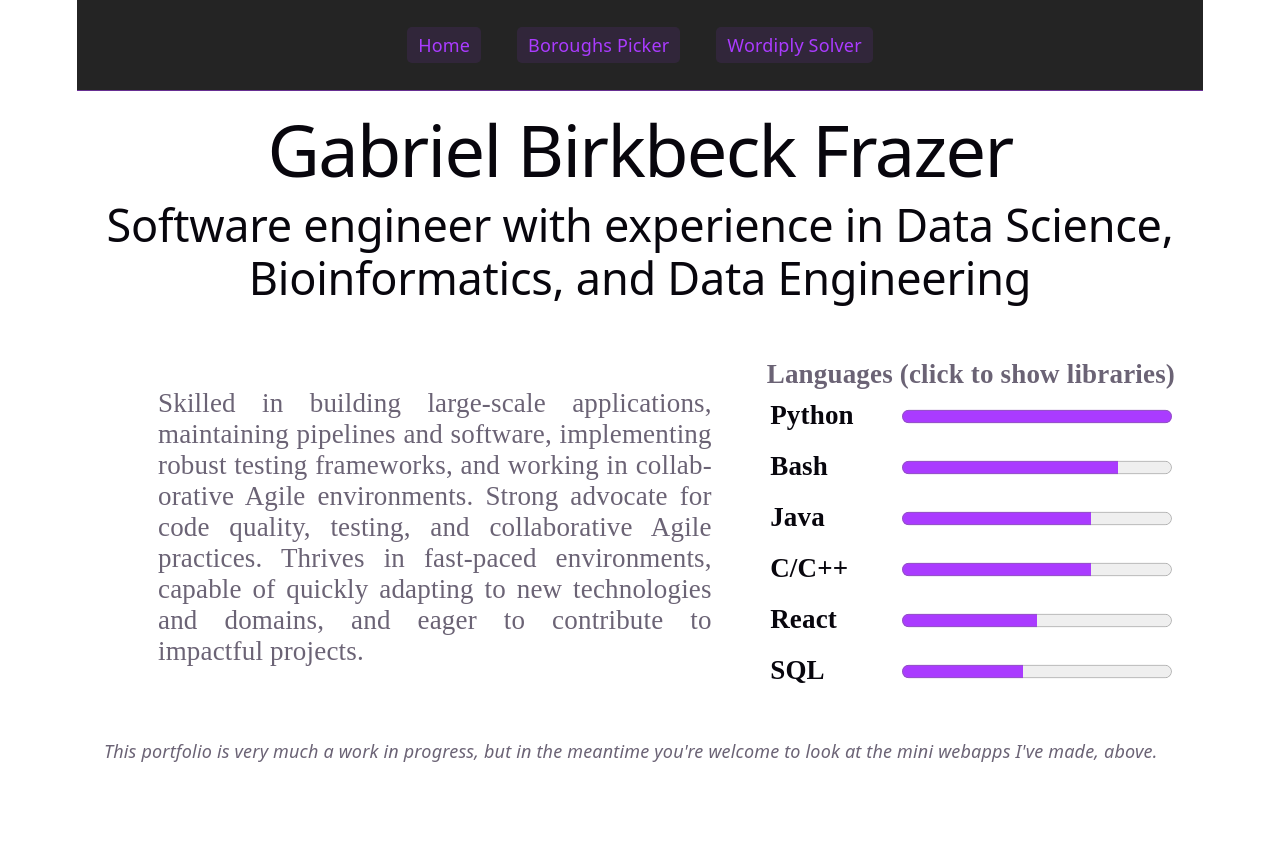
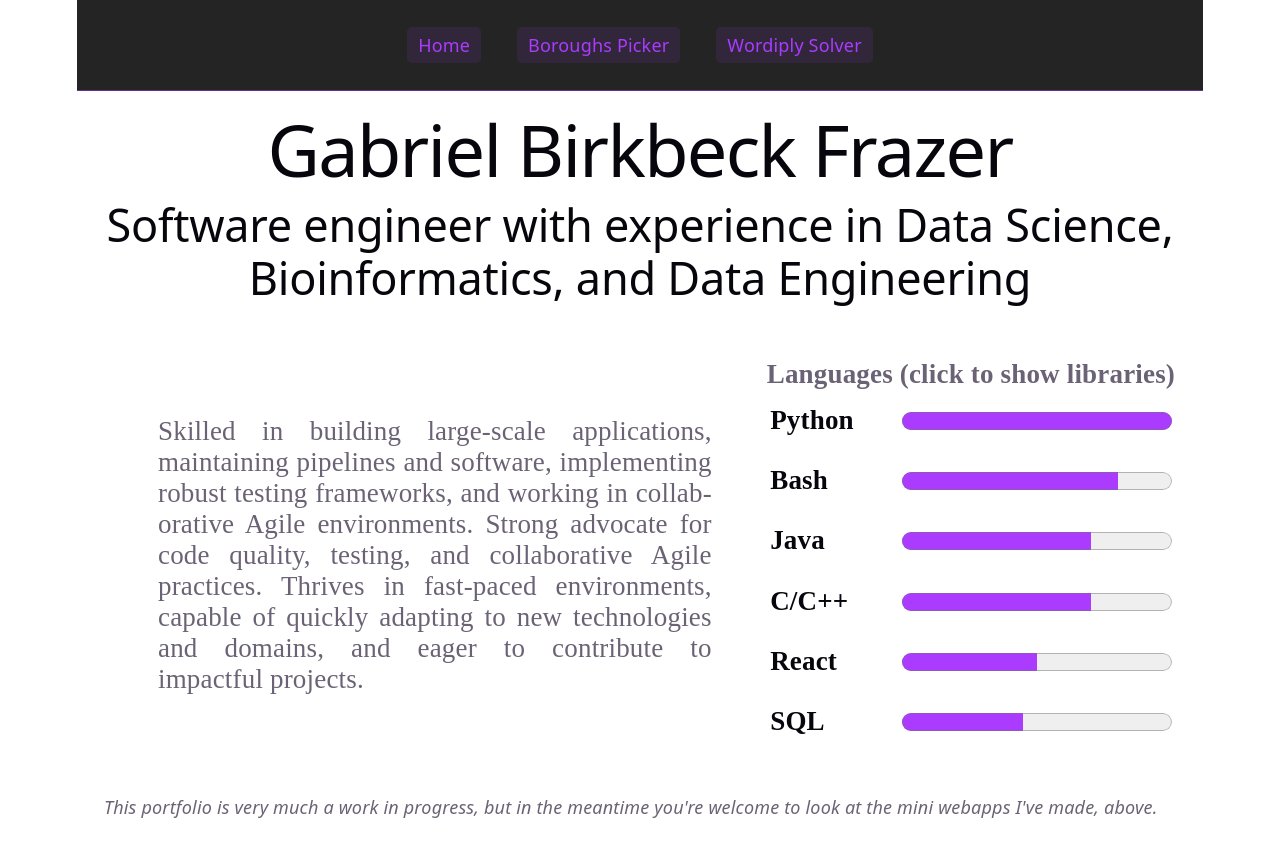
Before and after one commit to g-b-f/g-b-f.github.io, a React (Vite) app: page /#/ in a window 1280 px wide. Before the commit the page ends 800 px from the top, so only its background shows below. Built offline with nearby package versions, Linux system fonts and the light colour scheme.

Commit message:
make language progress thicker and easier to click

```diff
--- a/src/modules/LanguageTable.tsx
+++ b/src/modules/LanguageTable.tsx
@@ -34,14 +34,13 @@ export function LanguageTable(props: LanguageTableProps) {
         <tbody>
           {languageEntries.map(([language, info]) => (
             <Fragment key={language}>
-              <tr className="language-row">
+              <tr className="language-row" onClick={() => toggleLanguage(language)} >
                 <td>{language}</td>
                 <td>
                   <progress
                     id={`${language}_progress`}
                     value={info.level}
                     max="10"
-                    onClick={() => toggleLanguage(language)}
                     title={tapOrClickCap + " to view related libraries"}
                   >
                     {info.level}
--- a/src/pages/CSS/Portfolio.css
+++ b/src/pages/CSS/Portfolio.css
@@ -38,6 +38,8 @@
     margin-left: 1rem;
     accent-color: var(--accent);
     cursor: pointer;
+    height: 2rem;
+    margin-top: 0.15rem
 }
 
 .language-row progress:hover {
```
